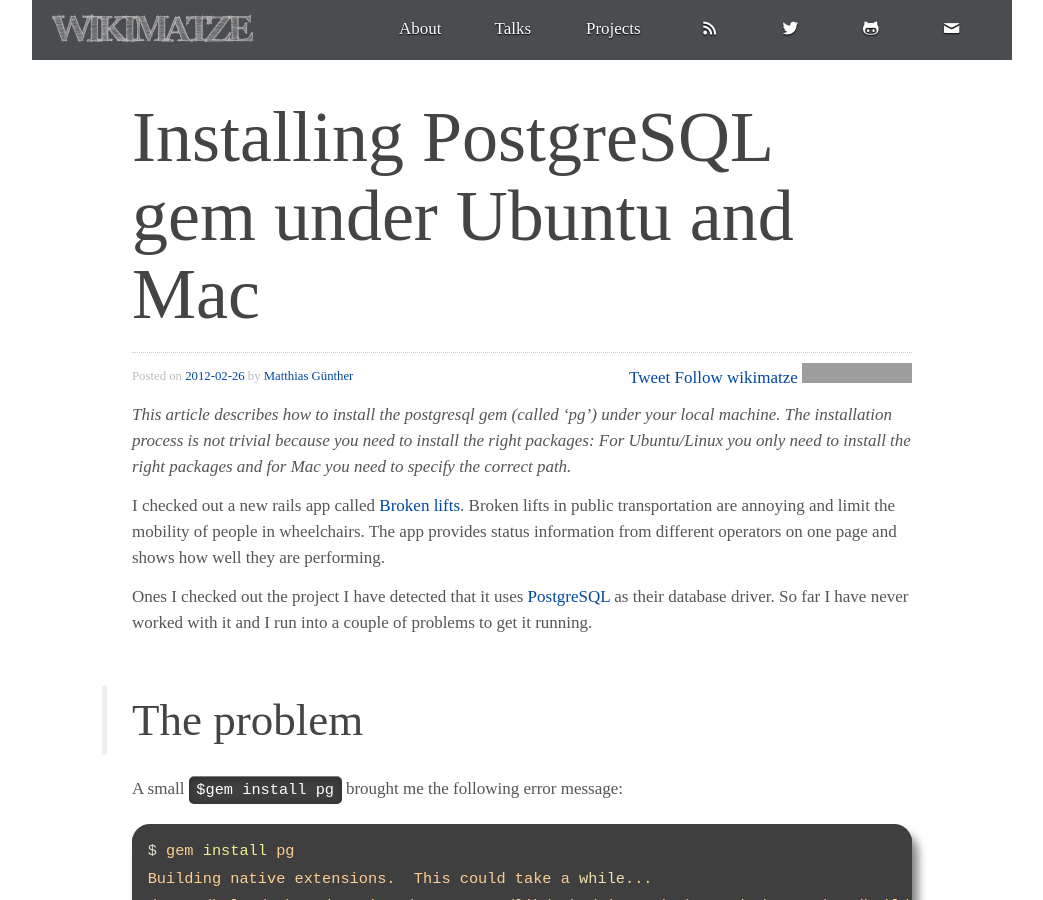
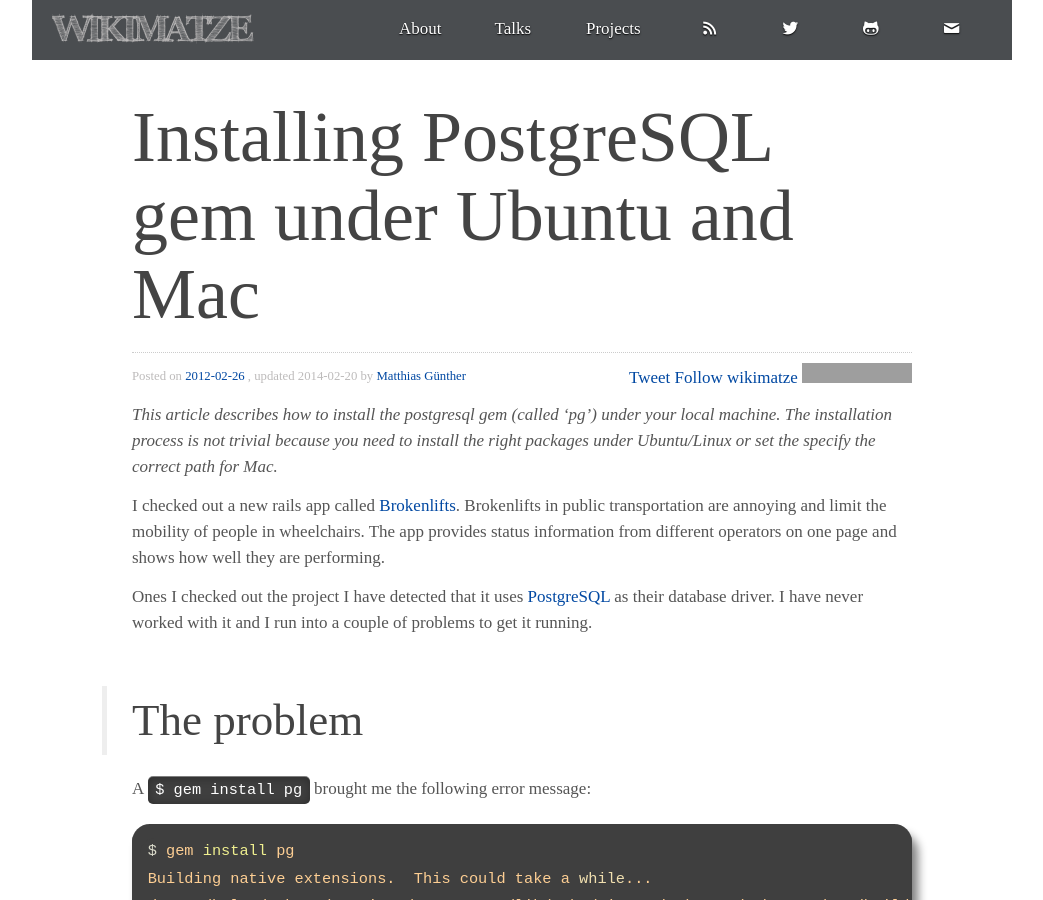
Before and after one commit to wikimatze/wikimatze.de, a Jekyll site: the page built from _posts/2012-02-26-installing-postgresql-gem-under-ubuntu-and-mac.md, in a window 1280 px wide and 900 px high. Shown: the whole window, without its empty margins (118-1161 px from the left). Built offline with Jekyll 4.4.1, drawn with Linux system fonts in a browser that asks for light colours; nearby versions of some CDN libraries; some web fonts are replaced; Markdown is read by kramdown in place of the engine named in the settings; comment, search, counter and statistics services are not loaded; some of the changed text lies outside the part shown; grey boxes are pictures that could not be loaded.

Commit message:
Rework installing postgresql post

```diff
--- a/_posts/2012-02-26-installing-postgresql-gem-under-ubuntu-and-mac.md
+++ b/_posts/2012-02-26-installing-postgresql-gem-under-ubuntu-and-mac.md
@@ -1,27 +1,28 @@
 ---
 layout: post
 title: Installing PostgreSQL gem under Ubuntu and Mac
-description: Guide how to install PostgreSQL under Ubuntu and Mac
+description: Guide how to install PostgreSQL under Ubuntu and Mac.
+update: 2014-02-20
 categories: ['howto']
 ---
 
 *This article describes how to install the postgresql gem (called 'pg') under your local machine.  The installation
-process is not trivial because you need to install the right packages: For Ubuntu/Linux you only need to install the
-right packages and for Mac you need to specify the correct path.*
+process is not trivial because you need to install the right packages under Ubuntu/Linux or set the specify the correct
+path for Mac.*
 
 
-I checked out a new rails app called [Broken lifts](http://www.rhok.org/node/20654). Broken lifts in public
+I checked out a new rails app called [Brokenlifts](https://github.com/sozialhelden/brokenlift). Brokenlifts in public
 transportation are annoying and limit the mobility of people in wheelchairs. The app provides status information from
 different operators on one page and shows how well they are performing.
 
 
 Ones I checked out the project I have detected that it uses [PostgreSQL](http://www.rhok.org/node/20654) as their
-database driver.  So far I have never worked with it and I run into a couple of problems to get it running.
+database driver. I have never worked with it and I run into a couple of problems to get it running.
 
 
 ## The problem
 
-A small `$gem install pg` brought me the following error message:
+A `$ gem install pg` brought me the following error message:
 
 
 {% highlight bash %}
```
Also changed, not shown: other parts of _posts/2012-02-26-installing-postgresql-gem-under-ubuntu-and-mac.md (+4 -4 lines).
